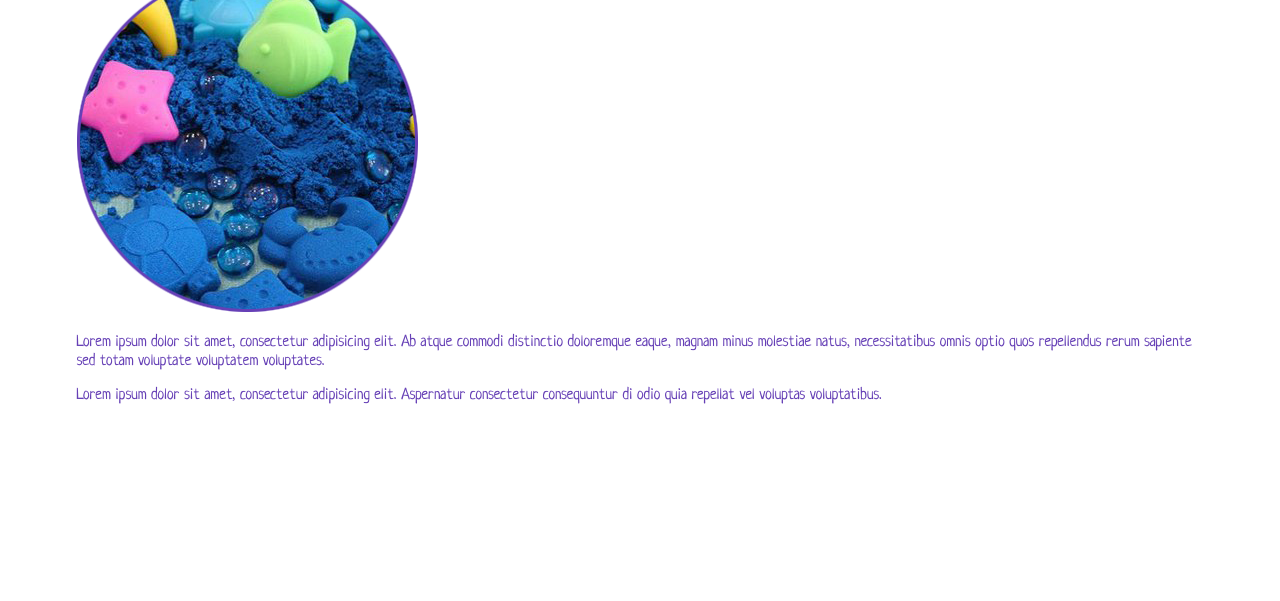
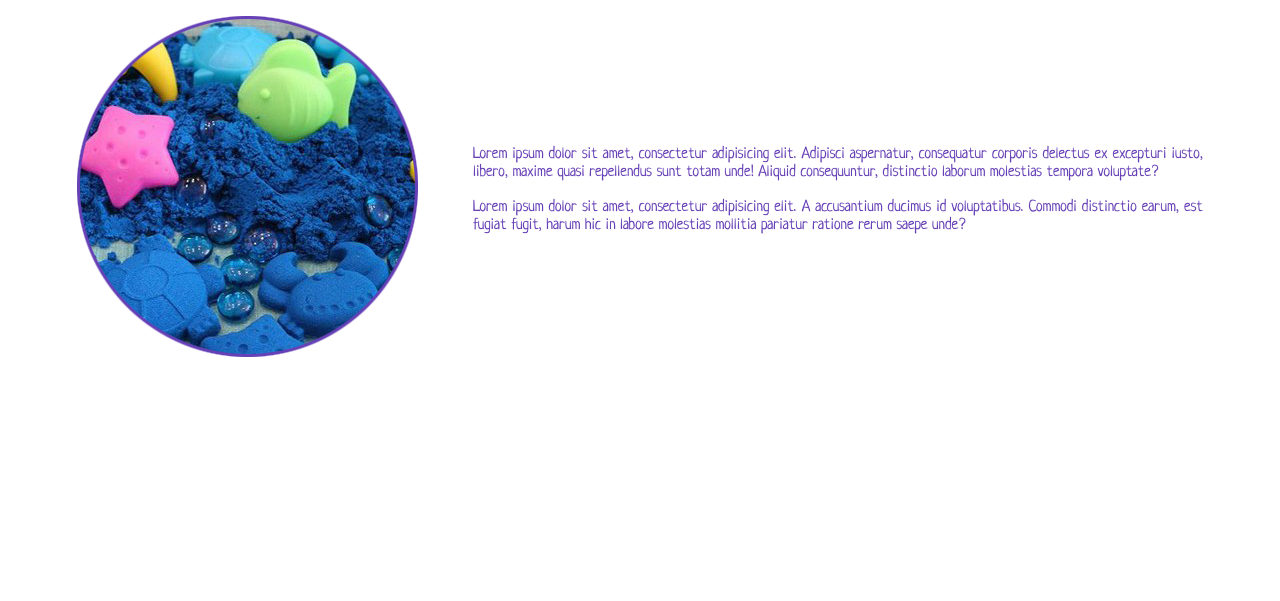
Before and after one commit to erised-ice/Sand, a plain HTML site: page index.html in a window 1280 px wide. Shown: the part 199-800 px from the top of the page. Drawn offline with Linux system fonts and the light colour scheme.

Commit message:
block-product

```diff
--- a/css/screen.css
+++ b/css/screen.css
@@ -154,17 +154,35 @@ body {
     border-top: 1px solid #8e8e8e;
 }
 
-.name {
+.product__body {
+    font-style: 0;
+}
+
+.product__title {
     text-transform: uppercase;
     text-align: center;
     font-size: 50px;
     font-weight: 400;
 }
 
-.round-image {
-    display: inline-block;
+.product__picture {
+    max-width: 335px;
+    width:100%;
+    margin-right: makeValue px;
+    margin-right: 57px;
 }
 
-.text {
+.product__text {
+    width: 730px;
+    text-align: justify;
+}
+
+.product__picture,
+.product__text {
     display: inline-block;
+    vertical-align: middle;
 }
+
+.product__img: {
+    width: 100%;
+}
--- a/index.html
+++ b/index.html
@@ -5,7 +5,7 @@
     <meta name="viewport"
           content="width=device-width, user-scalable=no, initial-scale=1.0, maximum-scale=1.0, minimum-scale=1.0">
     <meta http-equiv="X-UA-Compatible" content="ie=edge">
-    <title>Document</title>
+    <title>Лепа</title>
     <link rel="stylesheet" href="css/normalize.css">
     <link rel="stylesheet" href="css/screen.css">
 </head>
@@ -56,8 +56,8 @@
                     <img src="img/RoundImage.png" alt="" class="product__img">
                 </div>
                 <div class="product__text">
-                    <p>Lorem ipsum dolor sit amet, consectetur adipisicing elit. Ab atque commodi distinctio doloremque eaque, magnam minus molestiae natus, necessitatibus omnis optio quos repellendus rerum sapiente sed totam voluptate voluptatem voluptates.</p>
-                    <p>Lorem ipsum dolor sit amet, consectetur adipisicing elit. Aspernatur consectetur consequuntur di odio quia repellat vel voluptas voluptatibus.</p>
+                    <p>Lorem ipsum dolor sit amet, consectetur adipisicing elit. Adipisci aspernatur, consequatur corporis delectus ex excepturi iusto, libero, maxime quasi repellendus sunt totam unde! Aliquid consequuntur, distinctio laborum molestias tempora voluptate?</p>
+                    <p>Lorem ipsum dolor sit amet, consectetur adipisicing elit. A accusantium ducimus id voluptatibus. Commodi distinctio earum, est fugiat fugit, harum hic in labore molestias mollitia pariatur ratione rerum saepe unde?</p>
                 </div>
             </div>
         </div>
```
